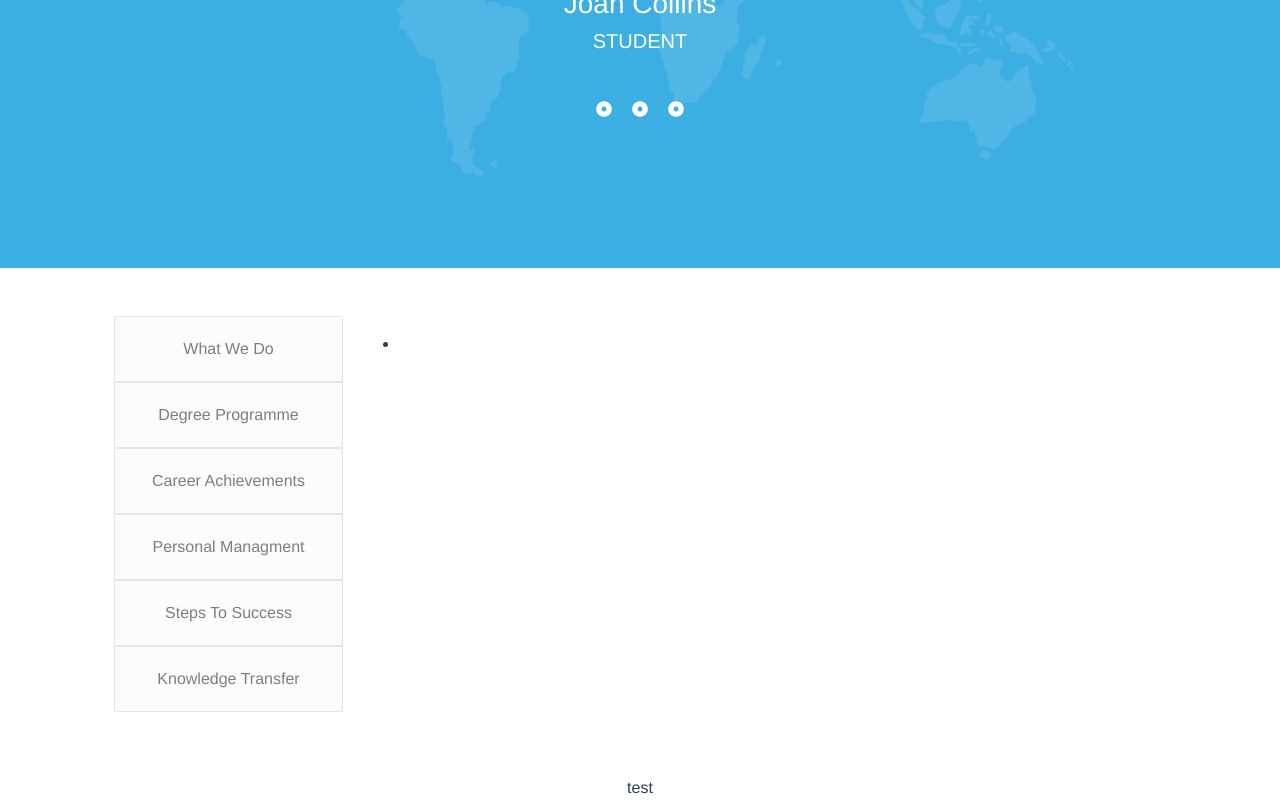
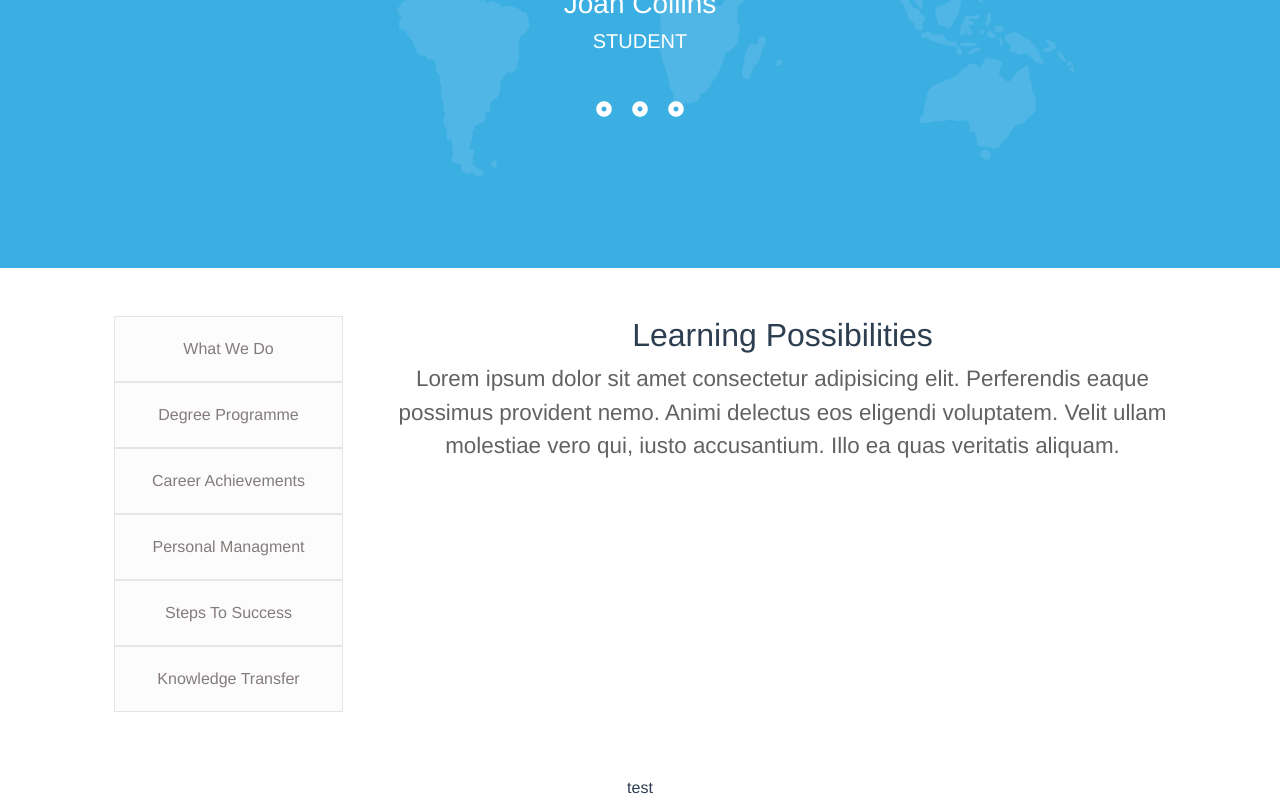
Before and after one commit to bePIRRO/proj-html-vuejs, a Vue app: page / in a window 1280 px wide. Shown: the part 3884-4684 px from the top of the page. Built offline with nearby package versions, Linux system fonts and the light colour scheme.

Commit message:
(services) print list + print title and text

```diff
--- a/src/components/Services.vue
+++ b/src/components/Services.vue
@@ -4,8 +4,8 @@
       <div class="col-3 list">
         <ul>
           <li
-            v-for="service in services"
-            :key="service"
+            v-for="(service, index) in services"
+            :key="service.index"
             :class="index === currentContact ? 'selected' : ''"
             @click="setCurrentService(index)"
           >
@@ -14,11 +14,12 @@
         </ul>
       </div>
       <div class="col-9 content">
-        <h2></h2>
-        <p></p>
+        <h2>{{ services[currentService].title }}</h2>
+        <p>{{ services[currentService].text }}</p>
         <ul>
-          <li></li>
+          <li v-for="item in services.list" :key="item">{{ item.first }}</li>
         </ul>
+        <img src="" alt="" />
       </div>
     </div>
   </div>
@@ -48,7 +49,7 @@ export default {
 
         {
           listName: "Degree Programme",
-          title: "Learning Possibilities",
+          title: "Degree Programme",
           text:
             "Lorem ipsum dolor sit amet consectetur adipisicing elit. Perferendis eaque possimus provident nemo. Animi delectus eos eligendi voluptatem. Velit ullam molestiae vero qui, iusto accusantium. Illo ea quas veritatis aliquam.",
           list: {
@@ -62,7 +63,7 @@ export default {
 
         {
           listName: "Career Achievements",
-          title: "Learning Possibilities",
+          title: "Career Achievements",
           text:
             "Lorem ipsum dolor sit amet consectetur adipisicing elit. Perferendis eaque possimus provident nemo. Animi delectus eos eligendi voluptatem. Velit ullam molestiae vero qui, iusto accusantium. Illo ea quas veritatis aliquam.",
           list: {
@@ -76,7 +77,7 @@ export default {
 
         {
           listName: "Personal Managment",
-          title: "Learning Possibilities",
+          title: "Personal Managment",
           text:
             "Lorem ipsum dolor sit amet consectetur adipisicing elit. Perferendis eaque possimus provident nemo. Animi delectus eos eligendi voluptatem. Velit ullam molestiae vero qui, iusto accusantium. Illo ea quas veritatis aliquam.",
           list: {
@@ -90,7 +91,7 @@ export default {
 
         {
           listName: "Steps To Success",
-          title: "Learning Possibilities",
+          title: "The Way To Success",
           text:
             "Lorem ipsum dolor sit amet consectetur adipisicing elit. Perferendis eaque possimus provident nemo. Animi delectus eos eligendi voluptatem. Velit ullam molestiae vero qui, iusto accusantium. Illo ea quas veritatis aliquam.",
           list: {
@@ -104,7 +105,7 @@ export default {
 
         {
           listName: "Knowledge Transfer",
-          title: "Learning Possibilities",
+          title: "Work around the world",
           text:
             "Lorem ipsum dolor sit amet consectetur adipisicing elit. Perferendis eaque possimus provident nemo. Animi delectus eos eligendi voluptatem. Velit ullam molestiae vero qui, iusto accusantium. Illo ea quas veritatis aliquam.",
           list: {
@@ -123,6 +124,10 @@ export default {
     setCurrentService(index) {
       this.currentService = index;
     },
+
+    getImg() {
+      return require(`@/assets/img/${this.services.img}`);
+    },
   },
 };
 </script>
@@ -139,13 +144,14 @@ export default {
     padding: 20px 0;
   }
 
-  &.selected {
+  li:hover {
+    cursor: pointer;
     color: $link-color;
-    border-left: 7px solid $link-color;
-  }
-
-  &:hover {
-    cursor: pointer;
   }
 }
+
+.selected {
+  color: $link-color;
+  border-left: 7px solid $link-color;
+}
 </style>
```
